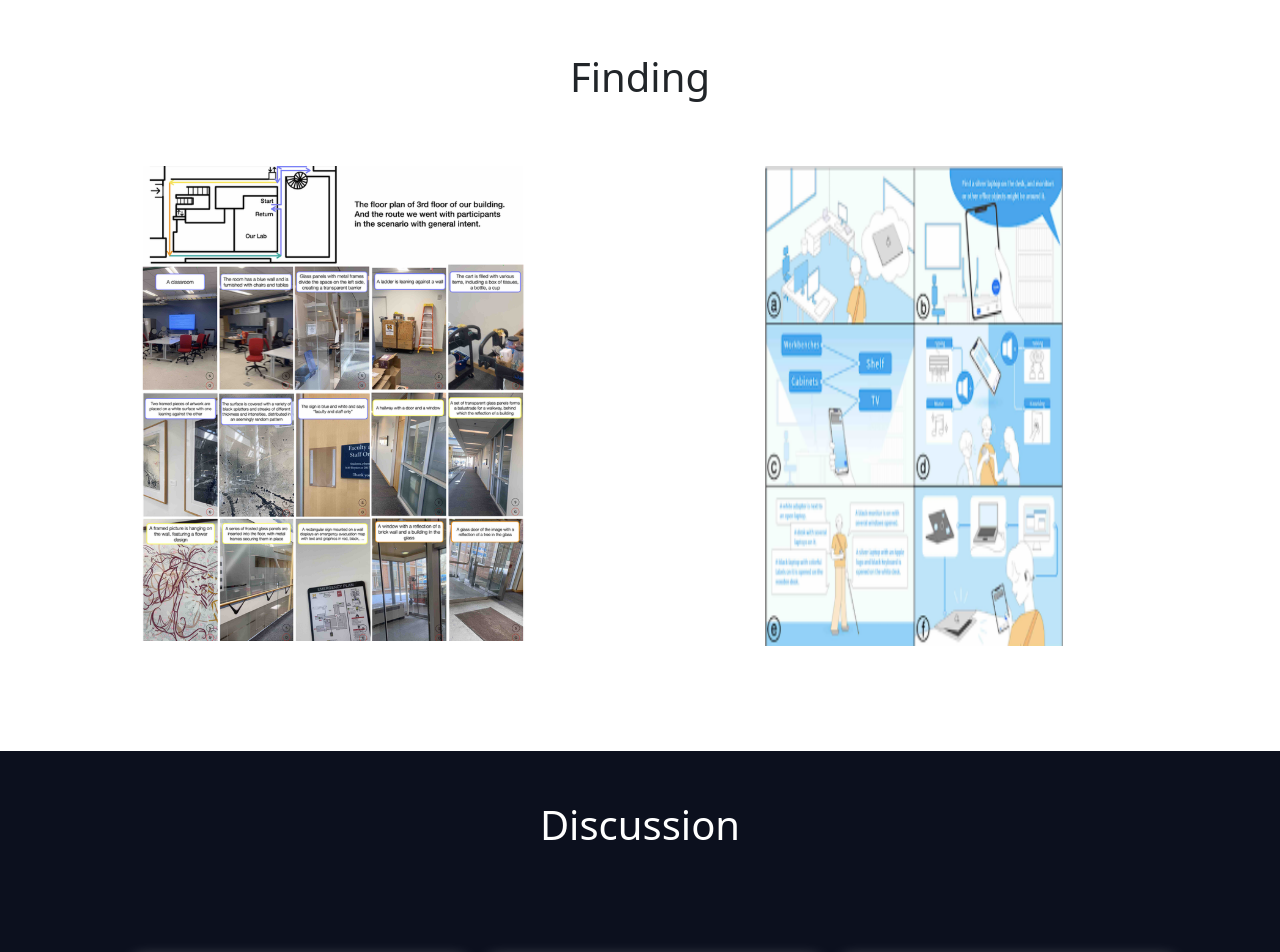
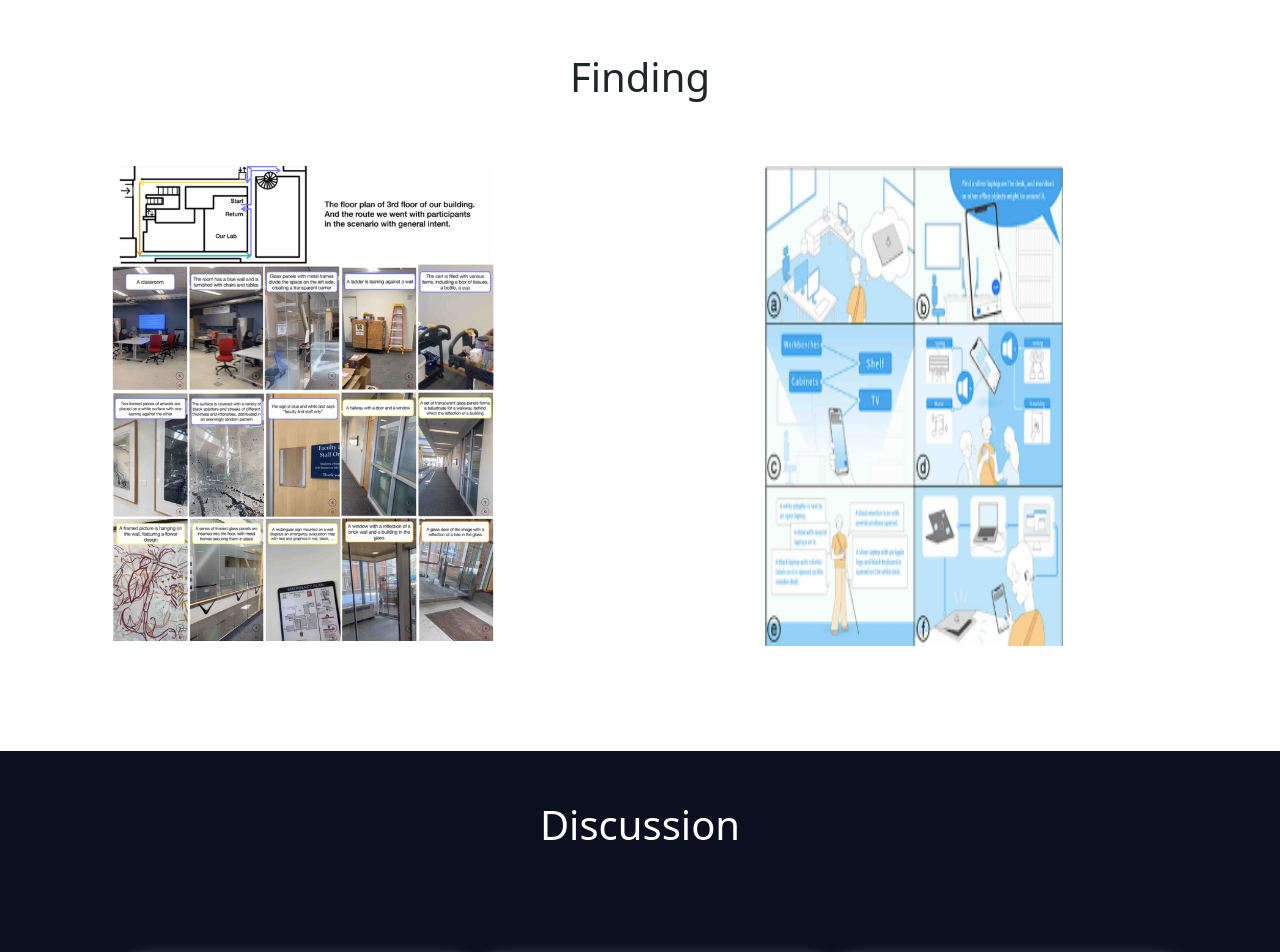
Before and after one commit to ezra1702/english-assg, a plain HTML site: page index.html in a window 1280 px wide. Shown: the part 3880-4832 px from the top of the page. Drawn offline with nearby package versions, Linux system fonts and the light colour scheme; a web font is replaced by a local one.

Commit message:
edit layout

```diff
--- a/index.html
+++ b/index.html
@@ -148,7 +148,7 @@
     <div class="row">
         <h1 class="text-center" style="padding-bottom: 50px;padding-top: 50px;" data-aos="fade-up">Finding</h1>
         <div class="col-lg-6 col-md-12" data-aos="fade-down">
-            <button type="button" class="btn" data-bs-toggle="modal" data-bs-target="#mod" style="margin-left: 40px;">
+            <button type="button" class="btn" data-bs-toggle="modal" data-bs-target="#mod" style="margin-left: 10px;">
                 <img src="img/f1.png" alt="" srcset="" class="hover-effect">
             </button>
         </div>
```
